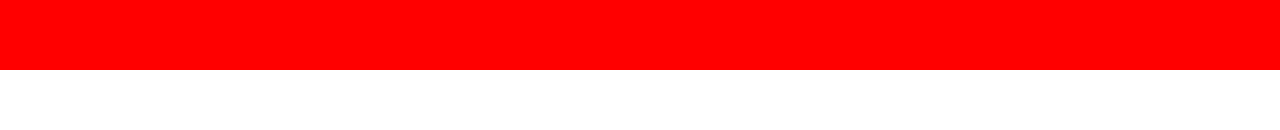
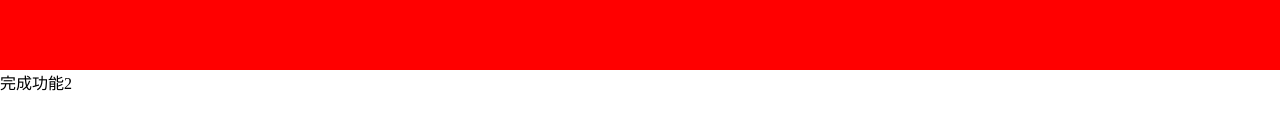
Before and after one commit to Meteor-23/fenzhigz, a plain HTML site: page index.html in a window 1280 px wide. Shown: the part 130-260 px from the top of the page. Drawn offline with Linux system fonts and the light colour scheme.

Commit message:
完成功能2

```diff
--- a/index.html
+++ b/index.html
@@ -26,5 +26,6 @@
      <div class="box">
         文字阿大杀
      </div>
+     <p>完成功能2</p>
 </body>
 </html>
```
